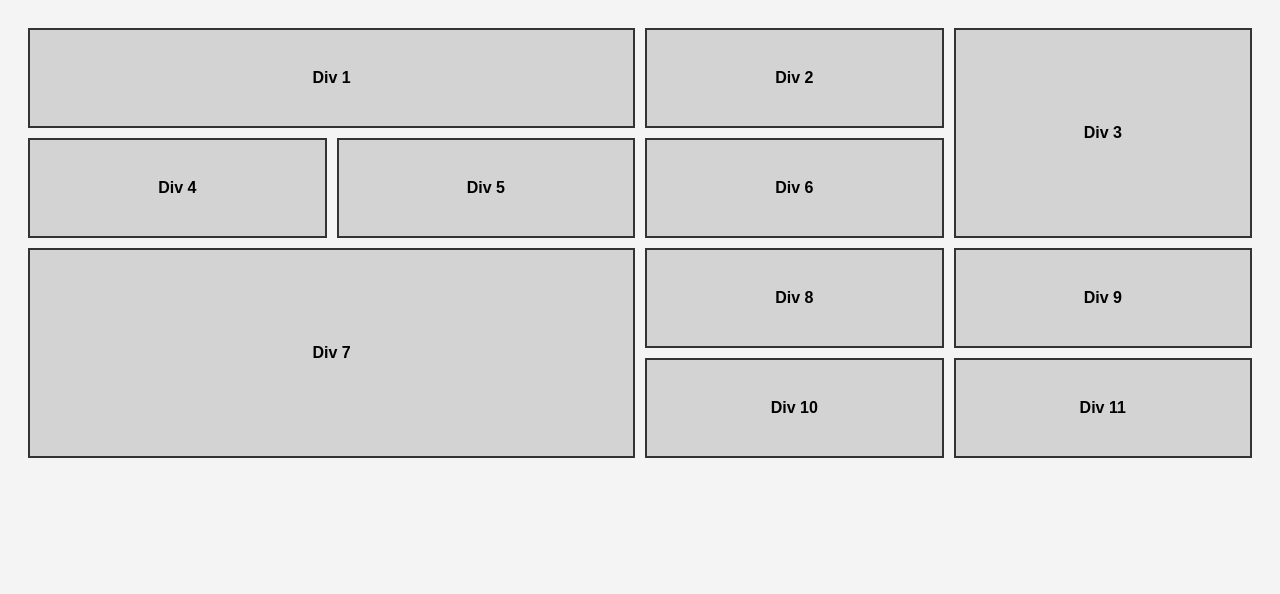
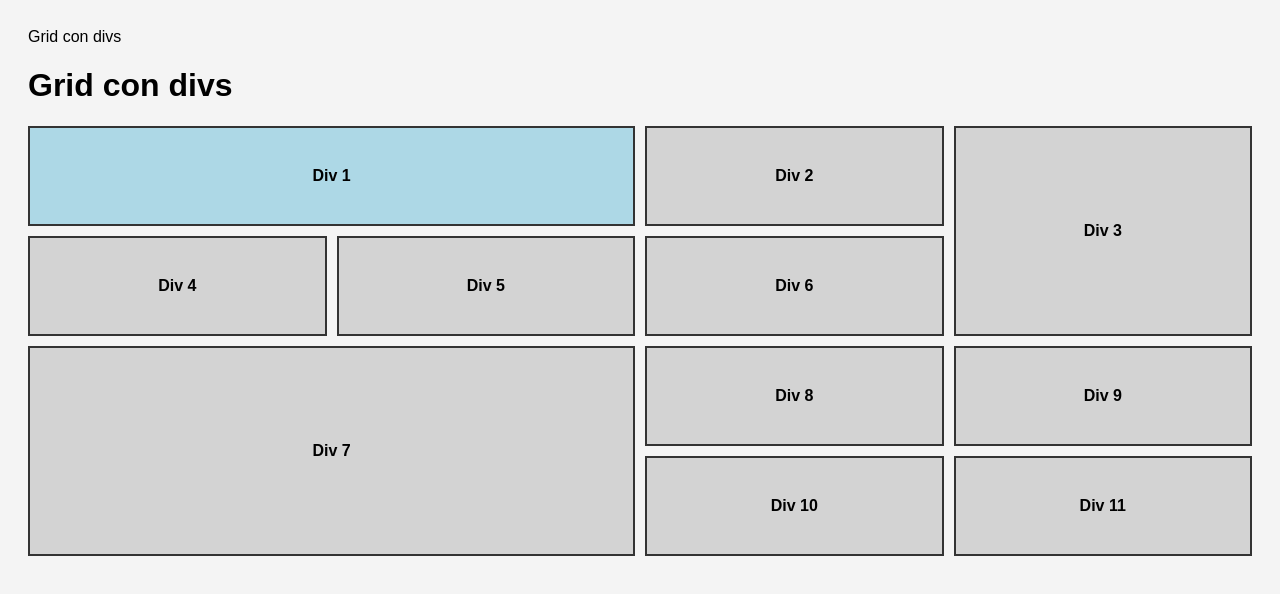
Before and after one commit to amtos-del/Examen, a plain HTML site: page index.html in a window 1280 px wide. Drawn offline with Linux system fonts and the light colour scheme.

Commit message:
Update index.html

```diff
--- a/index.html
+++ b/index.html
@@ -2,10 +2,14 @@
 <html lang="es">
 <head>
     <meta charset="UTF-8">
+    <meta name="viewport" content="width=device-width, initial-scale=1.0>
     <title>Grid con divs</title>
     <link rel="stylesheet" href="config.css">
+    <link rel="stylesheet" href= "componentes/div1.css">
+
 </head>
 <body>
+    <h1>Grid con divs</h1>
     <div class="grid-container">
         <div class="item item1">Div 1</div>
         <div class="item item2">Div 2</div>
```
